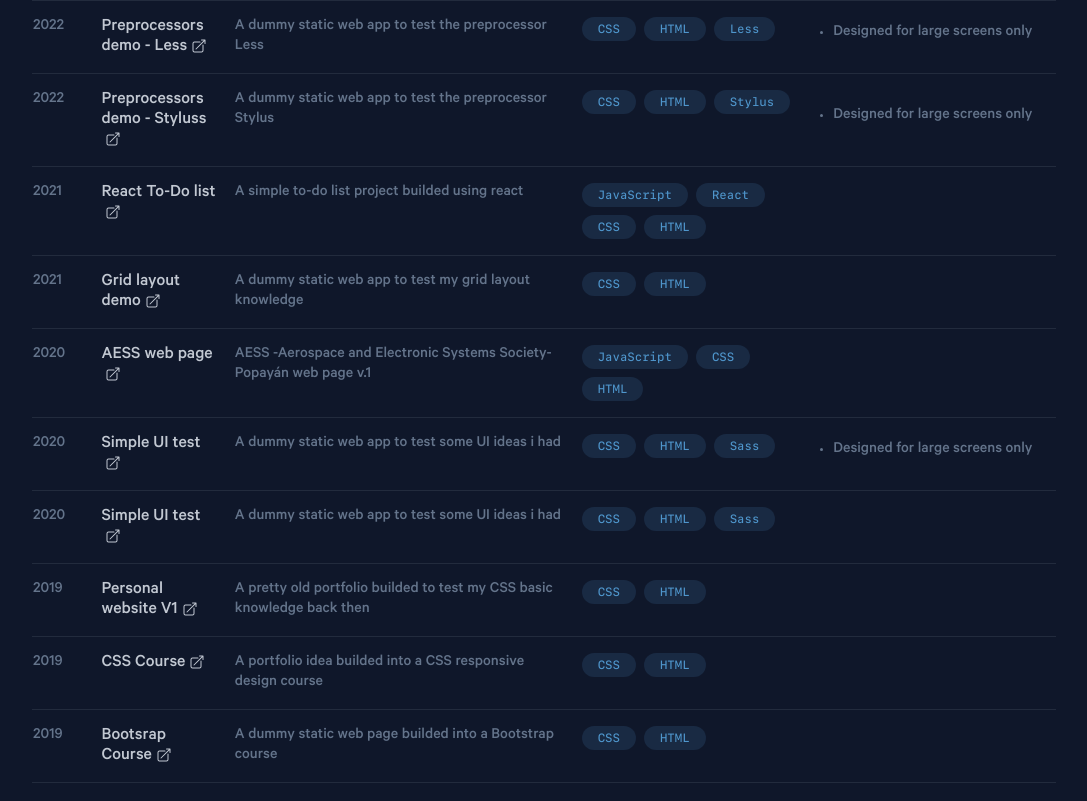
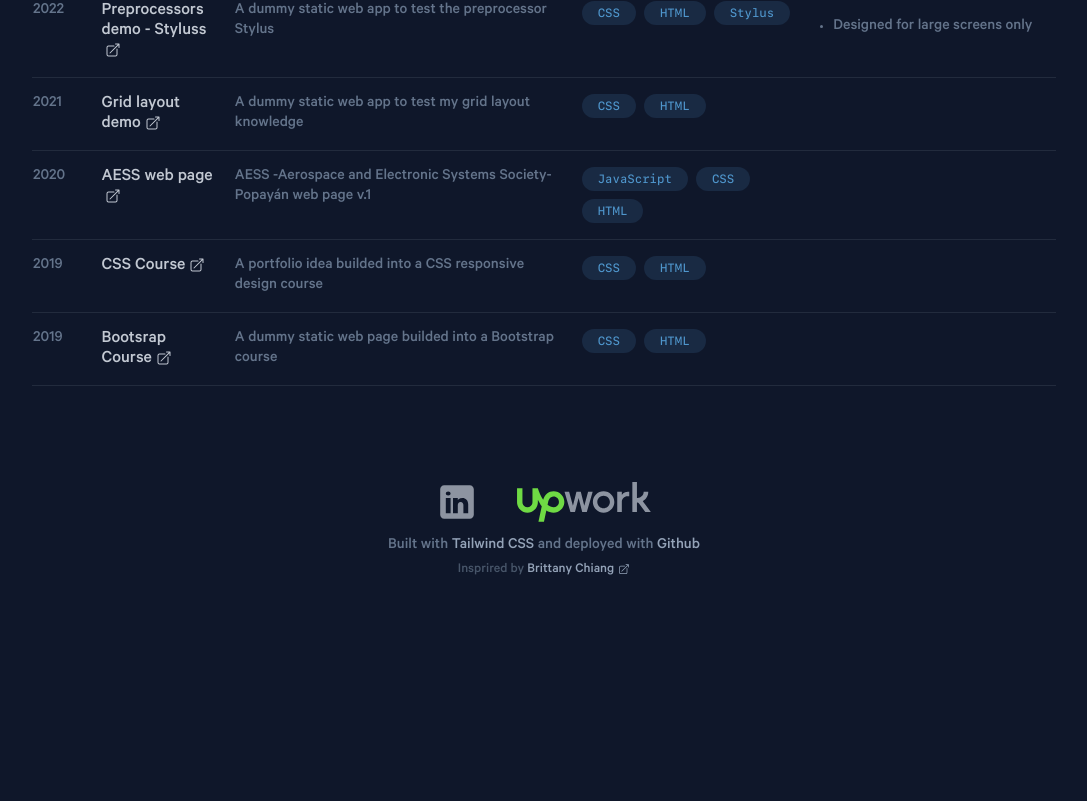
Before and after one commit to PuentesDeByte/00_portfolio_byteBridges, a React (Vite) app: page /projects in a window 1280 px wide. Shown: the part 2291-3092 px from the top of the page, without its empty margins (96-1183 px from the left). After the commit the page ends 2885 px from the top, so only its background shows below. Built offline with nearby package versions, Linux system fonts and the light colour scheme.

Commit message:
projects list updated

```diff
--- a/src/data/index.js
+++ b/src/data/index.js
@@ -189,16 +189,6 @@ export const projectsWeb = [
 
   {
     categorie: "web",
-    name: "simple UI test",
-    details: "a dummy web app to test some UI ideas I had and the redux essentials",
-    important: ["designed for large screens only"],
-    technologies: ["hTML", "cSS" , "javaScript", "redux", "react"],
-    date: new Date("2022-02-02T00:00:00.000-06:00"),
-    link: "https://master--dashing-parfait-e884c0.netlify.app/"
-  },
-
-  {
-    categorie: "web",
     name: "1st gen pokemons App",
     details: "a pokemon web app showing 1st gen Pokemons basic info. Builded to test my Redux Toolkit knowledge",
     important: ["designed for large screens only"],
@@ -272,16 +262,6 @@ export const projectsWeb = [
 
   {
     categorie: "web",
-    name: "react To-Do list",
-    details: "a simple to-do list project builded using react",
-    important: [""],
-    technologies: ["hTML", "cSS", "javaScript", "react"],
-    date: new Date("2021-02-02T00:00:00.000-06:00"),
-    link: "https://nicolevenachi.github.io/01_introduccion-a-react/"
-  },
-
-  {
-    categorie: "web",
     name: "grid layout demo",
     details: "a dummy static web app to test my grid layout knowledge",
     important: [""],
@@ -298,36 +278,6 @@ export const projectsWeb = [
     technologies: ["hTML", "cSS" , "javaScript"],
     date: new Date("2020-02-02T00:00:00.000-06:00"),
     link: "https://nicolevenachi.github.io/AESS_Development/"
-  },
-
-  {
-    categorie: "web",
-    name: "simple UI test",
-    details: "a dummy static web app to test some UI ideas i had",
-    important: ["designed for large screens only"],
-    technologies: ["hTML", "cSS" , "sass"],
-    date: new Date("2020-03-02T00:00:00.000-06:00"),
-    link: "https://nicolevenachi.github.io/Platzi_Frontend_Developer/maquetacion.html"
-  },
-
-  {
-    categorie: "web",
-    name: "simple UI test",
-    details: "a dummy static web app to test some UI ideas i had",
-    important: [""],
-    technologies: ["hTML", "cSS" , "sass"],
-    date: new Date("2020-04-02T00:00:00.000-06:00"),
-    link: "https://nicolevenachi.github.io/Curso_Practico_JS//03_ForkedProject/index.html"
-  },
-
-  {
-    categorie: "web",
-    name: "personal website V1",
-    details: "a pretty old portfolio builded to test my CSS basic knowledge back then",
-    important: [""],
-    technologies: ["hTML", "cSS"],
-    date: new Date("2019-11-02T00:00:00.000-06:00"),
-    link: "https://nicolevenachi.github.io/Desarrollo_Web_Online/"
   },
 
   {
```
